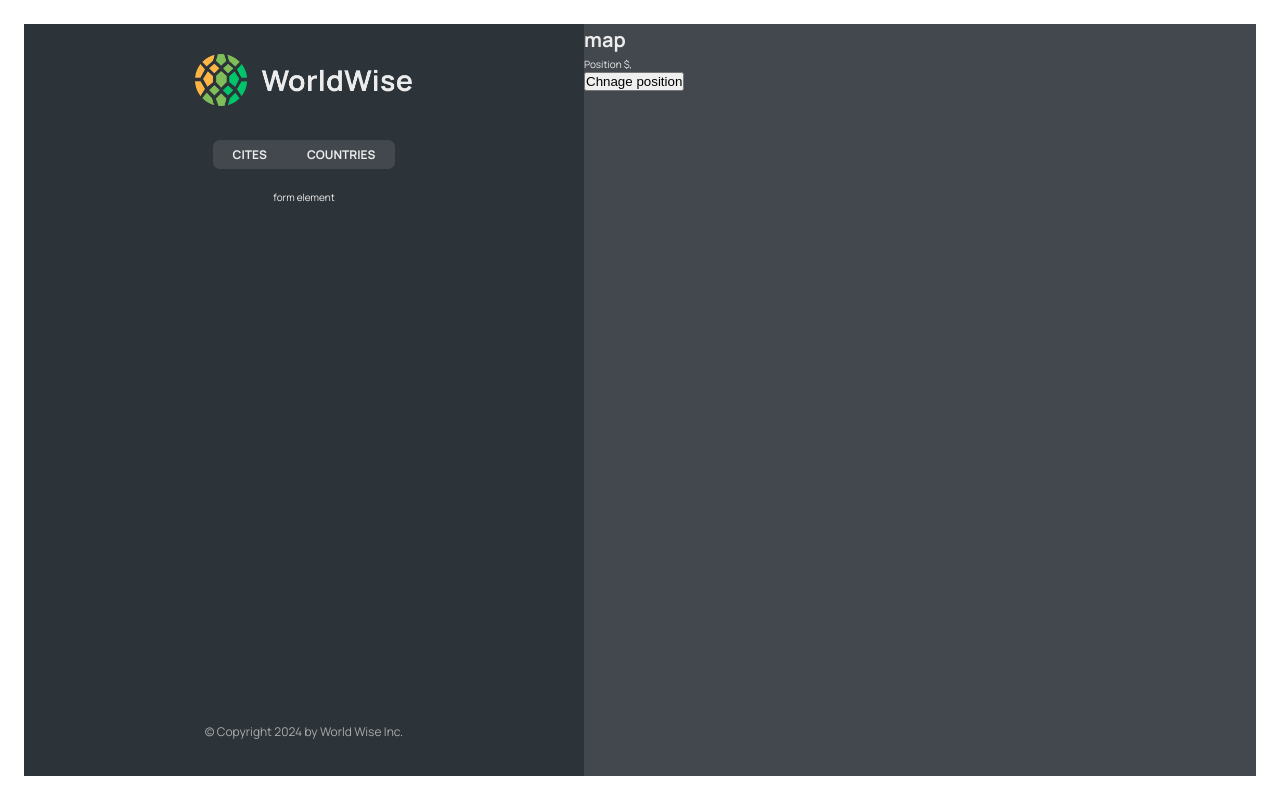
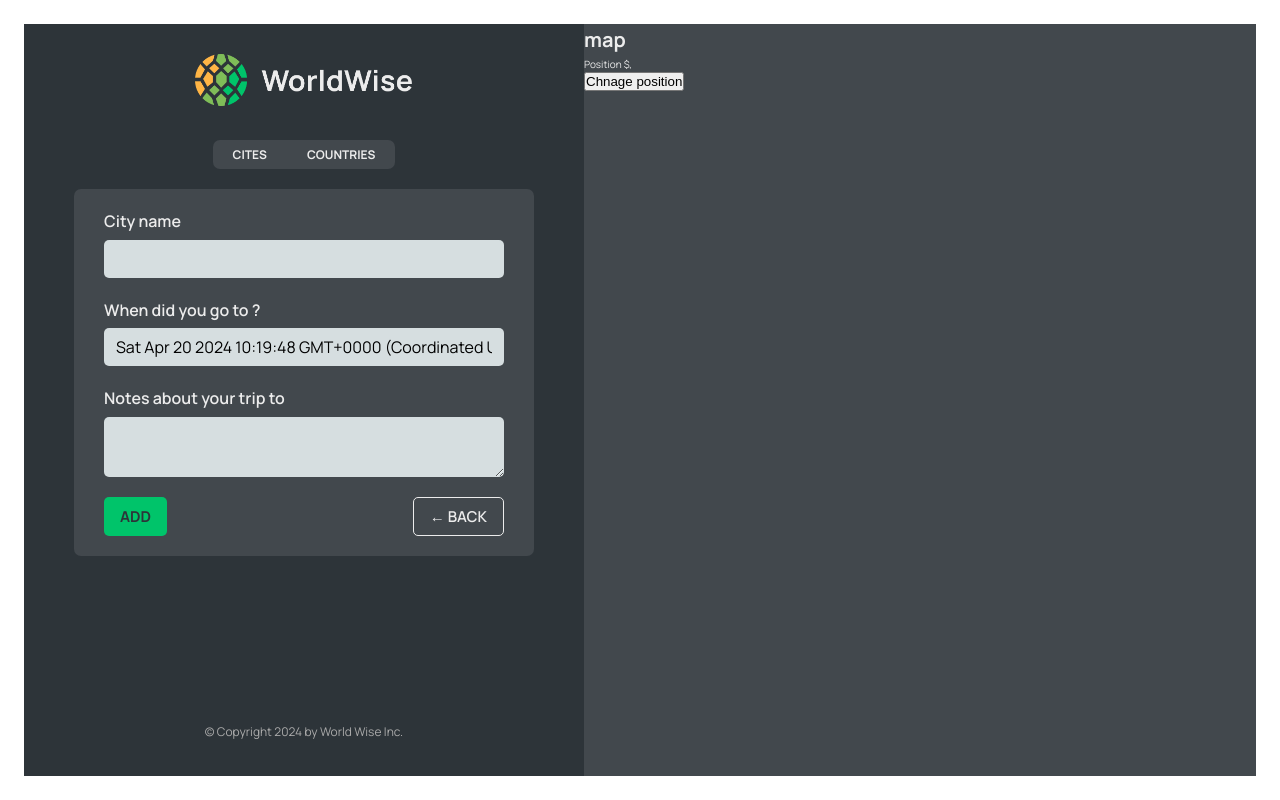
Before and after one commit to gayatrijha/worldwise, a React (Vite) app: page /app/form in a window 1280 px wide. Built offline with nearby package versions, Linux system fonts and the light colour scheme; data requests are answered from the project's data file.

Commit message:
useNavigtae,Navigate

```diff
--- a/src/App.jsx
+++ b/src/App.jsx
@@ -1,6 +1,6 @@
 import React, { useEffect, useState } from "react";
 import "./index.css";
-import { BrowserRouter, Routes, Route } from "react-router-dom";
+import { BrowserRouter, Routes, Route, Navigate } from "react-router-dom";
 import Product from "./pages/Product";
 import Pricing from "./pages/Pricing";
 import Homepage from "./pages/Homepage";
@@ -10,6 +10,7 @@
 import CityList from "./components/CityList";
 import CountryList from "./components/CountryList";
 import City from "./components/City";
+import Form from "./components/Form";
 
 const BASE_URL = "http://localhost:9000";
 
@@ -37,14 +38,11 @@
     <div>
       <BrowserRouter>
         <Routes>
-          <Route element={<Homepage />} />
+          <Route index element={<Homepage />} />
           <Route path="product" element={<Product />} />
           <Route path="pricing" element={<Pricing />} />
           <Route path="app" element={<AppLayout />}>
-            <Route
-              index
-              element={<CityList cities={cities} isLoading={isLoading} />}
-            />
+            <Route index element={<Navigate replace to="cities" />} />
             <Route
               path="cities"
               element={<CityList cities={cities} isLoading={isLoading} />}
@@ -54,7 +52,7 @@
               path="countries"
               element={<CountryList cities={cities} isLoading={isLoading} />}
             />
-            <Route path="form" element={<p>form element</p>} />
+            <Route path="form" element={<Form />} />
           </Route>
           <Route path="login" element={<Login />} />
           <Route path="*" element={<PageNotFound />} />
--- /dev/null
+++ b/src/components/Button.jsx
@@ -0,0 +1,12 @@
+import React from "react";
+import styles from "./Button.module.css";
+
+const Button = ({ children, onClick, type }) => {
+  return (
+    <button onClick={onClick} className={`${styles.btn} ${styles[type]}`}>
+      {children}
+    </button>
+  );
+};
+
+export default Button;
--- a/src/components/CountryList.jsx
+++ b/src/components/CountryList.jsx
@@ -16,7 +16,7 @@
   return (
     <ul className={styles.countryList}>
       {countries.map((country) => (
-        <CountryItem country={country} />
+        <CountryItem country={country} key={country.country} />
       ))}
     </ul>
   );
--- a/src/components/Form.jsx
+++ b/src/components/Form.jsx
@@ -3,6 +3,8 @@
 import { useState } from "react";
 
 import styles from "./Form.module.css";
+import Button from "./Button";
+import { useNavigate } from "react-router-dom";
 
 export function convertToEmoji(countryCode) {
   const codePoints = countryCode
@@ -13,6 +15,7 @@
 }
 
 function Form() {
+  const navigate = useNavigate();
   const [cityName, setCityName] = useState("");
   const [country, setCountry] = useState("");
   const [date, setDate] = useState(new Date());
@@ -49,8 +52,17 @@
       </div>
 
       <div className={styles.buttons}>
-        <button>Add</button>
-        <button>&larr; Back</button>
+        <Button type="primary">Add </Button>
+        <Button
+          type="back"
+          onClick={(e) => {
+            e.preventDefault();
+            navigate(-1);
+          }}
+        >
+          &larr; Back
+        </Button>
+        {/* <button>&larr; Back</button> */}
       </div>
     </form>
   );
--- a/src/components/Map.jsx
+++ b/src/components/Map.jsx
@@ -1,13 +1,14 @@
 import React from "react";
 import styles from "./Map.module.css";
-import { useSearchParams } from "react-router-dom";
+import { useNavigate, useSearchParams } from "react-router-dom";
 
 const Map = () => {
+  const navigate = useNavigate();
   const [searchParams, setSearchParams] = useSearchParams();
   const lat = searchParams.get("lat");
   const lng = searchParams.get("lng");
   return (
-    <div className={styles.mapContainer}>
+    <div className={styles.mapContainer} onClick={() => navigate("form ")}>
       <h1>map</h1>
       <p>
         Position ${lat},{lng}
```
